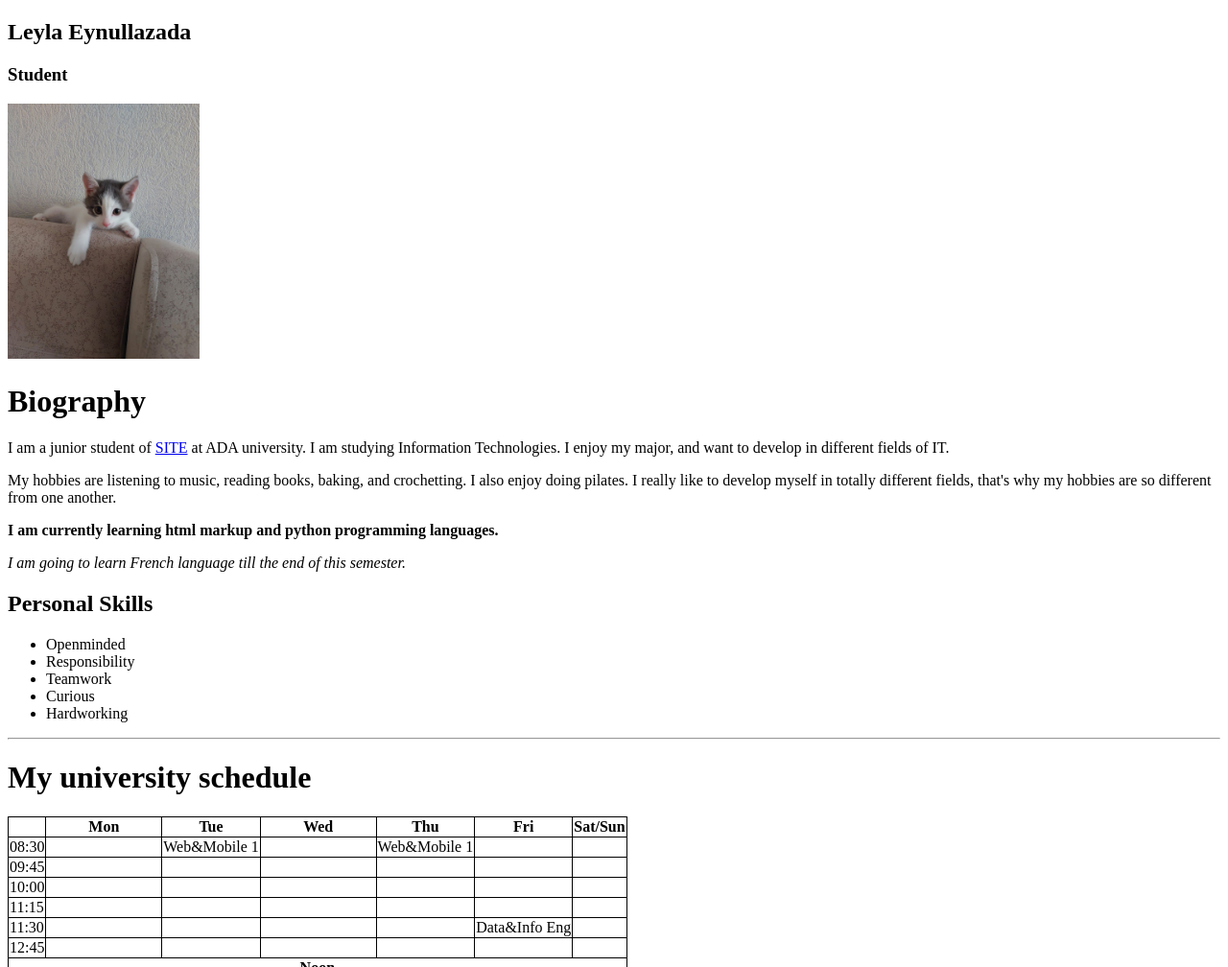
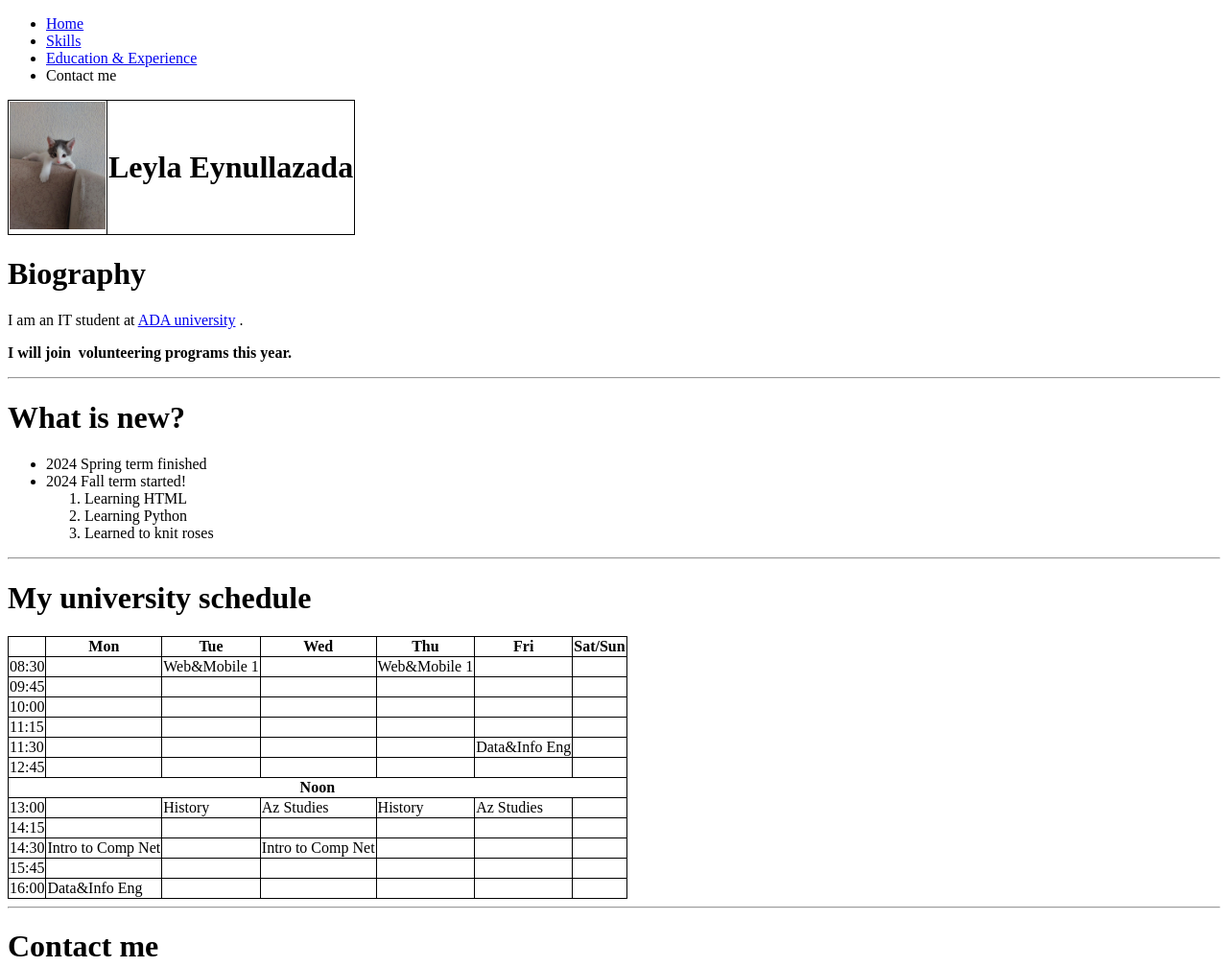
Before and after one commit to LeylaEynullazada/LeylaEynullazada.github.io, a plain HTML site: page sources/webpage.html in a window 1280 px wide. Shown: the top 1008 px of the page at 96% size. Drawn offline with Linux system fonts and the light colour scheme.

Commit message:
Adding skills, contact, education pages, also modifying home page itself

```diff
--- a/webpage.html
+++ b/sources/webpage.html
@@ -2,42 +2,57 @@
 <html lang = en>
     <head>
         <title>
-        Leyla Eynullazada's profile
+            My CV
         </title>
-        <link rel="icon" type = "image/x-icon" href="favicon.ico">
+        <link rel="icon" type = "image/x-icon" href="../images/favicon.ico">
     </head>
-
-    <header>
-
-    </header>
-        <h2>
-            Leyla Eynullazada
-        </h2>
-        <h3>Student</h3>
-
-        <img src = "Williee.jpg" alt = "My cat when it was kitten" width="200">
-
-        <h1>
-            Biography
-        </h1>
-
-
 
     <body>
 
-        <p> I am a junior student of <a href="https://www.ada.edu.az/en/schools/site">SITE</a> at ADA university. I am studying Information Technologies. I enjoy my major, and want to develop in different fields of IT. </p>
-        <p>My hobbies are listening to music, reading books, baking, and crochetting. I also enjoy doing pilates. I really like to develop myself in totally different fields, that's why my hobbies are so different from one another. </p>
-        <p><b>I am currently learning html markup and python programming languages.</b></p>
-        <p><i>I am going to learn French language till the end of this semester.</i></p>
 
-        <h2>Personal Skills</h2>
         <ul>
-            <li>Openminded</li>
-            <li>Responsibility</li>
-            <li>Teamwork</li>
-            <li>Curious</li>
-            <li>Hardworking</li>
+            <li><a href="./webpage.html">Home</a></li>
+            <li><a href="./skills.html">Skills</a></li>
+            <li><a href="./education.html">Education & Experience</a></li>
+            <li>Contact me</li>
         </ul>
+
+
+        <table>
+            <tr>
+                <td>
+                    <img src="../images/Williee.jpg" alt="My cat when it was little" width="100px">
+                </td>
+                <td>
+                    <h1>Leyla Eynullazada</h1>
+                </td>
+            </tr>
+        </table>
+
+
+        <h1>Biography</h1>
+
+        <p>I am an IT student at
+            <a href="https://www.ada.edu.az/en" target="_blank">ADA university</a>
+            .
+        </p>
+
+        <p><strong>I will join &nbsp;volunteering programs this year.</strong></p>
+
+        <hr>
+
+        <h1>What is new?</h1>
+
+        <ul>
+            <li>2024 Spring term finished</li>
+            <li>2024 Fall term started!</li>
+            <ol>
+                <li>Learning HTML</li>
+                <li>Learning Python</li>
+                <li>Learned to knit roses</li>
+            </ol>
+        </ul>
+
 
     </body>
 
```
Also changed, not shown: sources/contact.html (added, +15 -0 lines), sources/education.html (added, +23 -0 lines), sources/meknitting.html (added, +11 -0 lines), sources/skills.html (added, +45 -0 lines), images/Williee.jpg (renamed from Williee.jpg), images/favicon.ico (renamed from favicon.ico).
